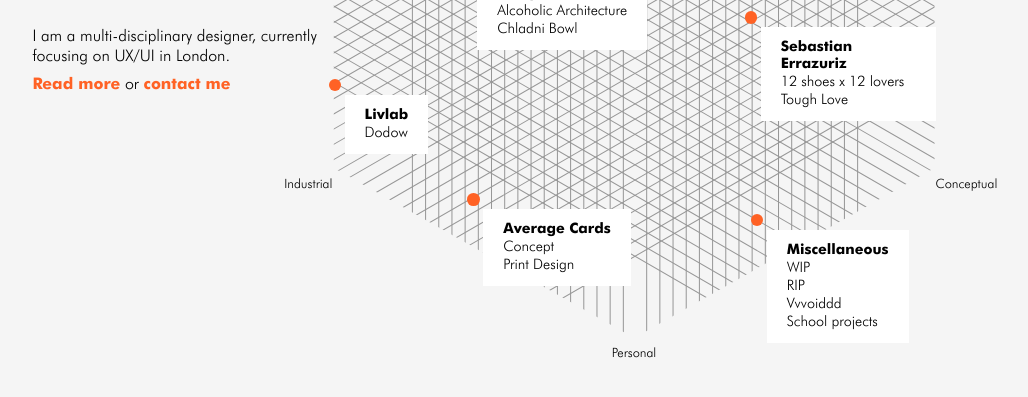
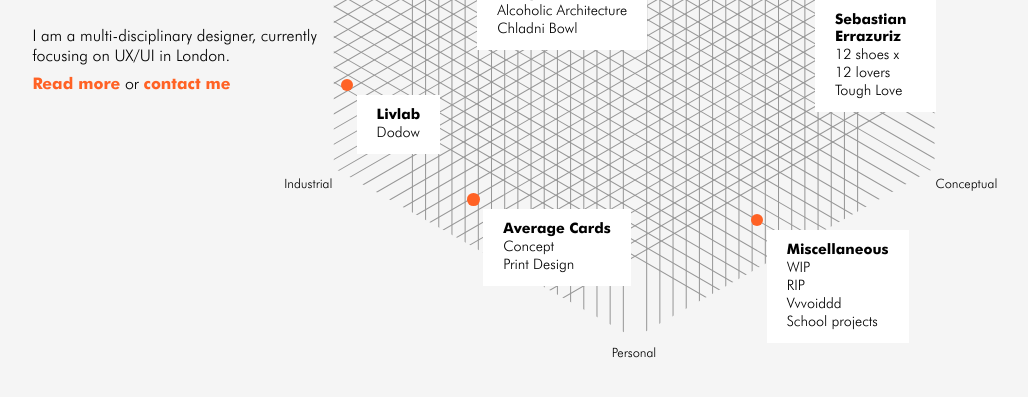
Before and after one commit to audreymgr/audreymgr.github.io, a Jekyll site: the page built from index.html, in a window 1280 px wide. Shown: the top 397 px of the page, without its empty margins (6-1034 px from the left). Built offline with Jekyll 4.4.1, drawn with Linux system fonts in a browser that asks for light colours.

Commit message:
projects_position9

```diff
--- a/index.html
+++ b/index.html
@@ -27,7 +27,7 @@
                     </ul>
                 </a>
             </li>
-            <li style="left: 17%; top: 27%;">
+            <li style="left: 22%; top: 27%;">
                 <a href="/work/proofreadinginternational.html">
                     <h2>Proofreading International</h2>
                     <ul>
@@ -52,7 +52,7 @@
                     </ul>
                 </a>
             </li>
-            <li style="left: 71%; top: 54%;">
+            <li style="left: 80%; top: 50%;">
                 <a href="/work/sebastianerrazuriz.html">
                     <h2>Sebastian Errazuriz</h2>
                     <ul>
@@ -61,7 +61,7 @@
                     </ul>
                 </a>
             </li>
-            <li style="left: 2%; top: 64%;">
+            <li style="left: 4%; top: 64%;">
                 <a href="/work/livlab.html">
                     <h2>Livlab</h2>
                     <ul>
```
